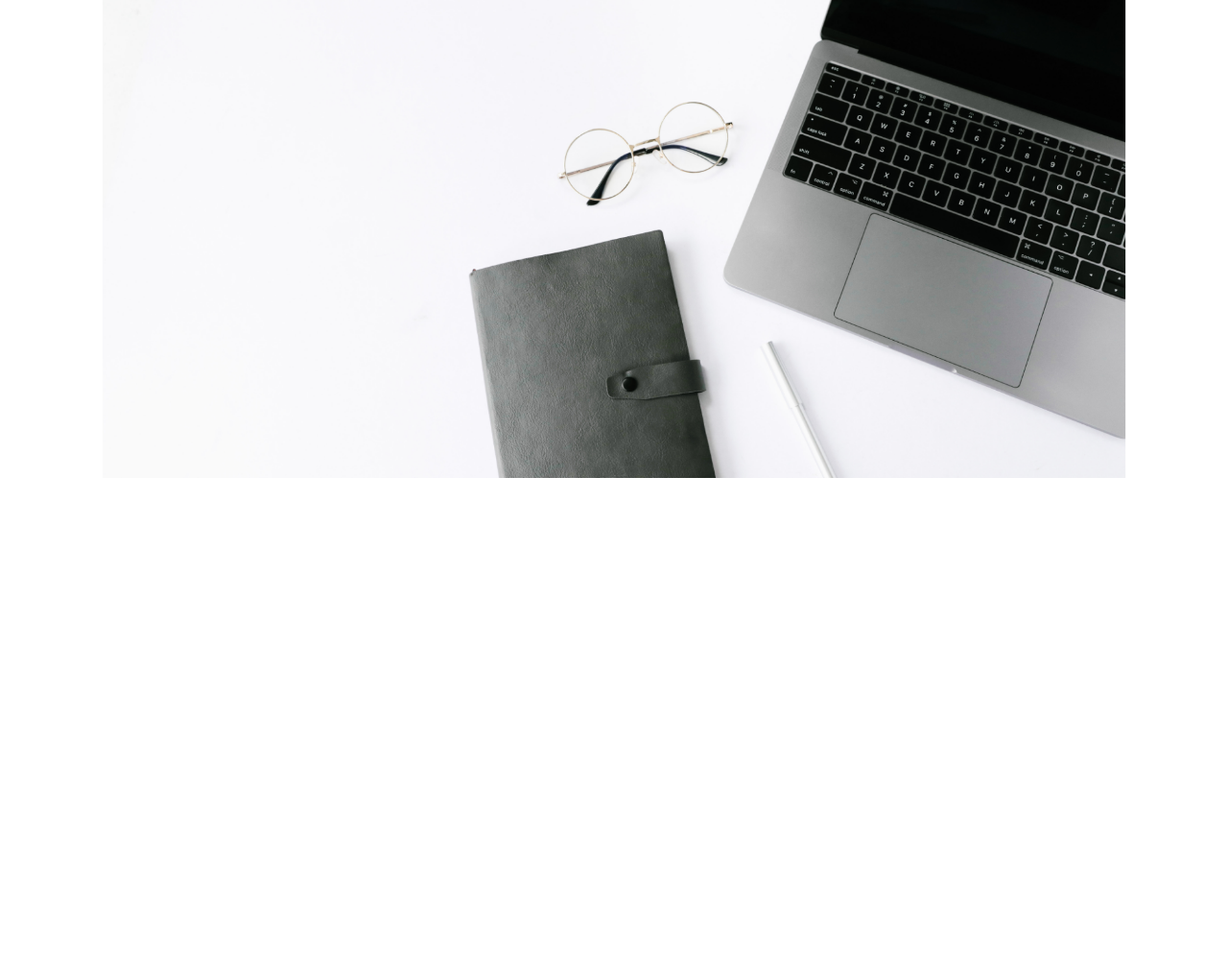
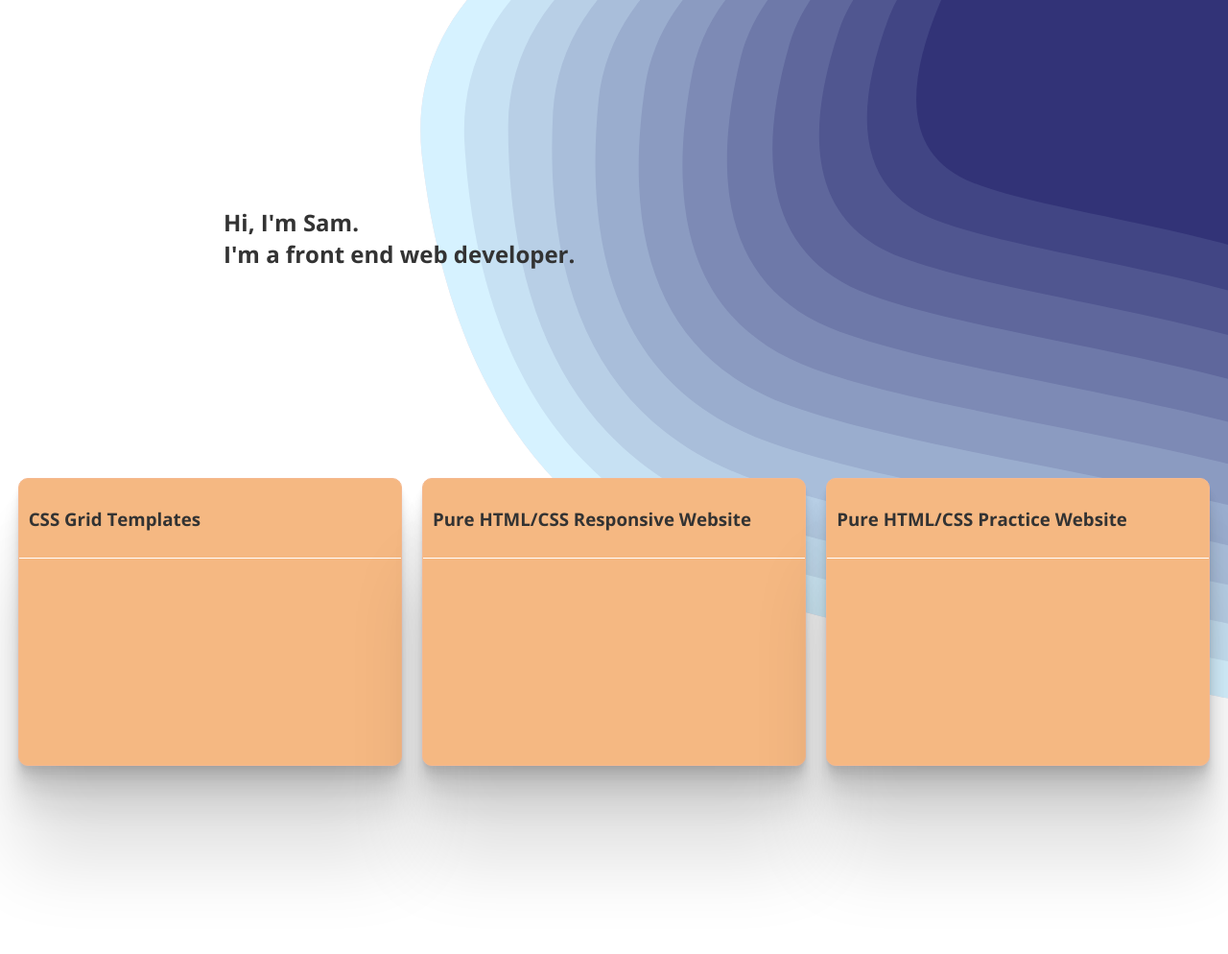
Before and after one commit to sesquibel/portfolio, a plain HTML site: page index.html in a window 1280 px wide. Shown: the part 60-1054 px from the top of the page at 96% size. Before the commit the page ends 858 px from the top, so only its background shows below. Drawn offline with nearby package versions, Linux system fonts and the light colour scheme; a web font is replaced by a local one.

Commit message:
Header, Splash, Projects Section

```diff
--- a/index.html
+++ b/index.html
@@ -12,7 +12,7 @@
 
 	<body>
 		<header>
-			<div>Samuel Esquibel Portfolio Site</div>
+			<div></div>
 			<nav>
 				<li><a href="#splash">Main</a></li>
 				<li><a href="#projects">Projects</a></li>
@@ -21,8 +21,33 @@
 			</nav>
 		</header>
 		<main>
-			<section id="splash"></section>
-			<section id="projects"></section>
+			<section id="splash">
+				<h1>Hi, I'm Sam.<br>
+				 I'm a front end web developer.</h1>
+			</section>
+			<section id="projects">
+				<div class="card">
+					<div class="card-header">
+						<h3>CSS Grid Templates</h3>
+					</div>
+					<div class="card-body"></div>
+					<div class="card-footer"></div>
+				</div>
+				<div class="card">
+					<div class="card-header">
+						<h3>Pure HTML/CSS Responsive Website</h3>
+					</div>
+					<div class="card-body"></div>
+					<div class="card-footer"></div>
+				</div>
+				<div class="card">
+					<div class="card-header">
+						<h3>Pure HTML/CSS Practice Website</h3>
+					</div>
+					<div class="card-body"></div>
+					<div class="card-footer"></div>
+				</div>
+			</section>
 			<section id="about">
 				<article id="bio"></article>
 			</section>
--- a/style.css
+++ b/style.css
@@ -1,12 +1,20 @@
+@import url('https://fonts.googleapis.com/css2?family=Noto+Serif:ital,wght@0,400;0,700;1,400;1,700&family=Open+Sans:ital,wght@0,300;0,400;0,600;0,700;0,800;1,300;1,400;1,600;1,700;1,800&family=Playfair+Display:ital@1&display=swap');
+
 * {
 	box-sizing: border-box;
 }
 
 html {
+    font-family: 'Noto Serif';
 	font-size: 16px;
+    color: #333;
 }
 
 body {
+    background-image: url('/assets/rose-white_topography-background-img.svg');
+	background-size: cover;
+    background-repeat: no-repeat;
+
 	display: grid;
 	height: 100vh;
 	gap: 0;
@@ -16,19 +24,22 @@ body {
     "main"
     "footer";
 }
+h1, h2, h3, h4, h5, h6 {
+    font-family: 'Open Sans';
+}
 
 li {
 	list-style: none;
 }
 
 a {
-	color: #2f5d62;
+	color: #fff;
 	text-decoration: none;
 }
 
 a:hover {
 	font-size: 1.5rem;
-	color: #333;
+	color: #5A5675;
 }
 
 header {
@@ -52,14 +63,49 @@ nav li {
 }
 
 main {
-	background-color: #fff;
 	grid-area: "main";
 }
 
 #splash {
-	background-image: url('/assets/desktop\ flatlay\ computer\ planner\ -\ splash.png');
-	background-size: cover;
-	height: 500px;
+	/* background-image: url('/assets/rose-white_topography-background-img.svg');
+	background-size: cover; */
+    height: 500px;
+
+    display: flex;
+    align-items: center;
+    padding-left: 225px;
+}
+
+#projects {
+    display: flex;
+    justify-content: space-around;
+}
+
+.card {
+    background-color: #F5B882;
+    border: 1px solid #F5B890;
+    border-radius: 10px;
+
+    box-shadow:
+    0 2.8px 2.2px rgba(0, 0, 0, 0.034),
+    0 6.7px 5.3px rgba(0, 0, 0, 0.048),
+    0 12.5px 10px rgba(0, 0, 0, 0.06),
+    0 22.3px 17.9px rgba(0, 0, 0, 0.072),
+    0 41.8px 33.4px rgba(0, 0, 0, 0.086),
+    0 100px 80px rgba(0, 0, 0, 0.12);
+
+    height: 300px;
+    width: 400px;
+}
+
+.card:hover {
+    background-color: #fff;
+    opacity: 0.5;
+}
+
+.card-header {
+    border-bottom: 1px solid #fff;
+    padding: 10px;
 }
 
 footer {
```
Also changed, not shown: assets/rose-white_topography-background-img.svg (added).
